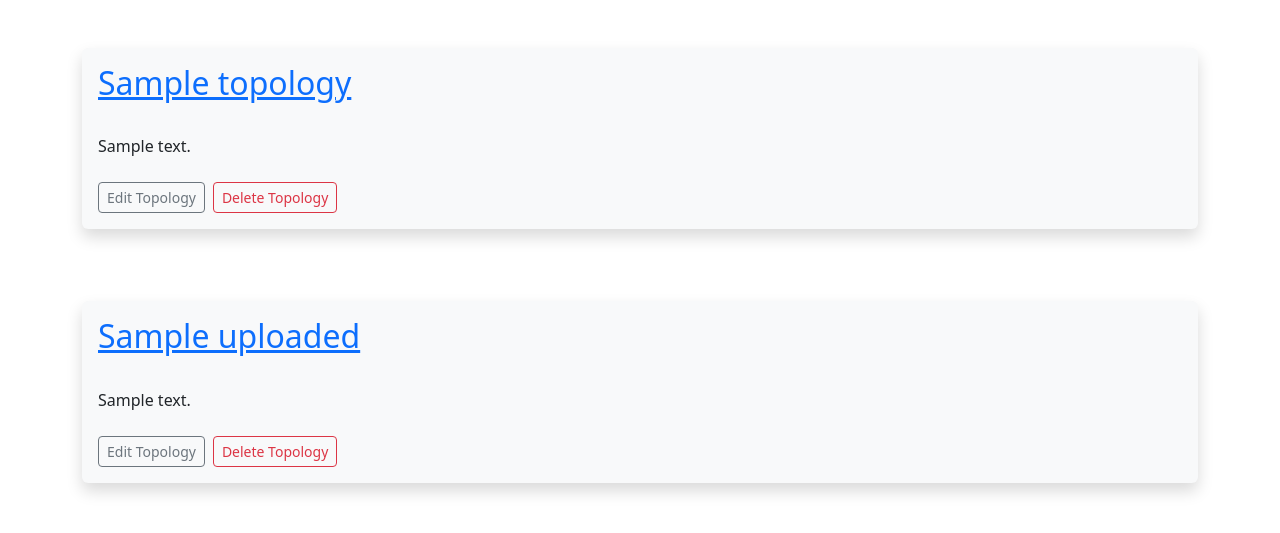
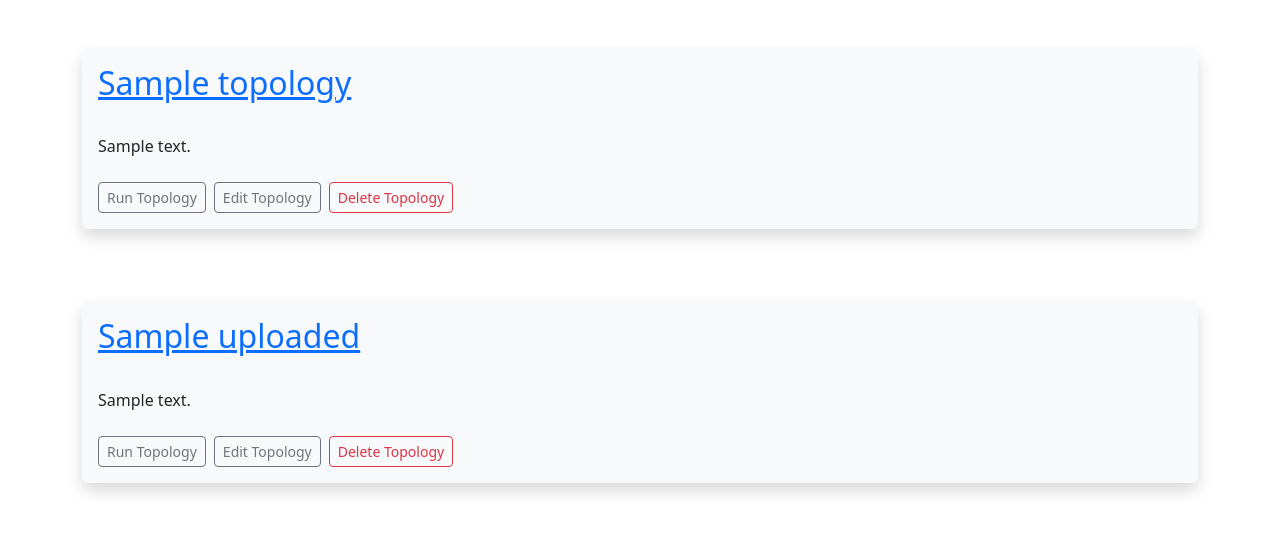
Before and after one commit to razvanalex30/disertatie, a Flask app: page /topologies in a window 1280 px wide. Shown: the part 56-589 px from the top of the page. Run offline with Flask 3, Linux system fonts and the light colour scheme; a user stored in the database is signed in; tables that the repository leaves empty hold one stand-in row (values such as "Sample post"); some libraries are stand-ins or nearby versions.

Commit message:
added remove of the file if it was replaced in edit uploaded topology

```diff
--- a/main/routes.py
+++ b/main/routes.py
@@ -344,18 +344,15 @@ def edit_topology_uploaded(id):
     form = FileForm(obj=topology)
 
     file_name = topology.topology_file_path.split("/")[-1]
-
+    print(f">>>>>> FILE_PATH: {topology.topology_file_path}")
     if form.validate_on_submit():
         topology.topology_name = form.topology_name.data
         topology.topology_description = form.topology_description.data
-        # topology.topology_file_path = form.topology_python_file.data
-        # print(topology.topology_file_path)
-        # # Update the topology data with the form data
-        # form.populate_obj(topology)
 
         # Check if the user has uploaded a new file
         if form.topology_python_file.data is not None:
             # Save the new file and update the topology_file_path in the database
+            os.remove(topology.topology_file_path)
             file_path = os.path.join(app.config['UPLOAD_FOLDER'], secure_filename(form.topology_python_file.data.filename))
             form.topology_python_file.data.save(file_path)
             topology.topology_file_path = file_path
--- a/main/templates/topologies.html
+++ b/main/templates/topologies.html
@@ -20,9 +20,11 @@
     <h2><a href="{{url_for('topology', id=topology.id)}}">{{topology.topology_name}}</a></h2><br/>
     {{topology.topology_description|safe}}<br/>
     <br/>
-<!--    <a href="{{url_for('topology', id=topology.id)}}" class="btn btn-outline-secondary btn-sm">View Topology</a>   to be replaced by run script-->
     {% if topology.topology_creator_id == current_user.id %}
         <div class="d-flex">
+            <div class="me-2">
+                <a href="{{url_for('topology', id=topology.id)}}" class="btn btn-outline-secondary btn-sm">Run Topology</a>
+            </div>
             <div class="me-2">
                 {% if topology.topology_name in created_topology_names %}
                     <a href="{{url_for('edit_topology', id=topology.id)}}" class="btn btn-outline-secondary btn-sm">Edit Topology</a>
@@ -30,7 +32,7 @@
                     <a href="{{url_for('edit_topology_uploaded', id=topology.id)}}" class="btn btn-outline-secondary btn-sm">Edit Topology</a>
                 {% endif %}
             </div>
-            <div>
+            <div class="me-2">
                 {% if topology.topology_name in created_topology_names %}
                     <form method="post" action="{{ url_for('delete_topology', id=topology.id) }}" onsubmit="return confirm('Are you sure you want to delete this topology?');">
                     <button type="submit" class="btn btn-outline-danger btn-sm">Delete Topology</button>
```
Also changed, not shown: uploads/test_again.py (added).
